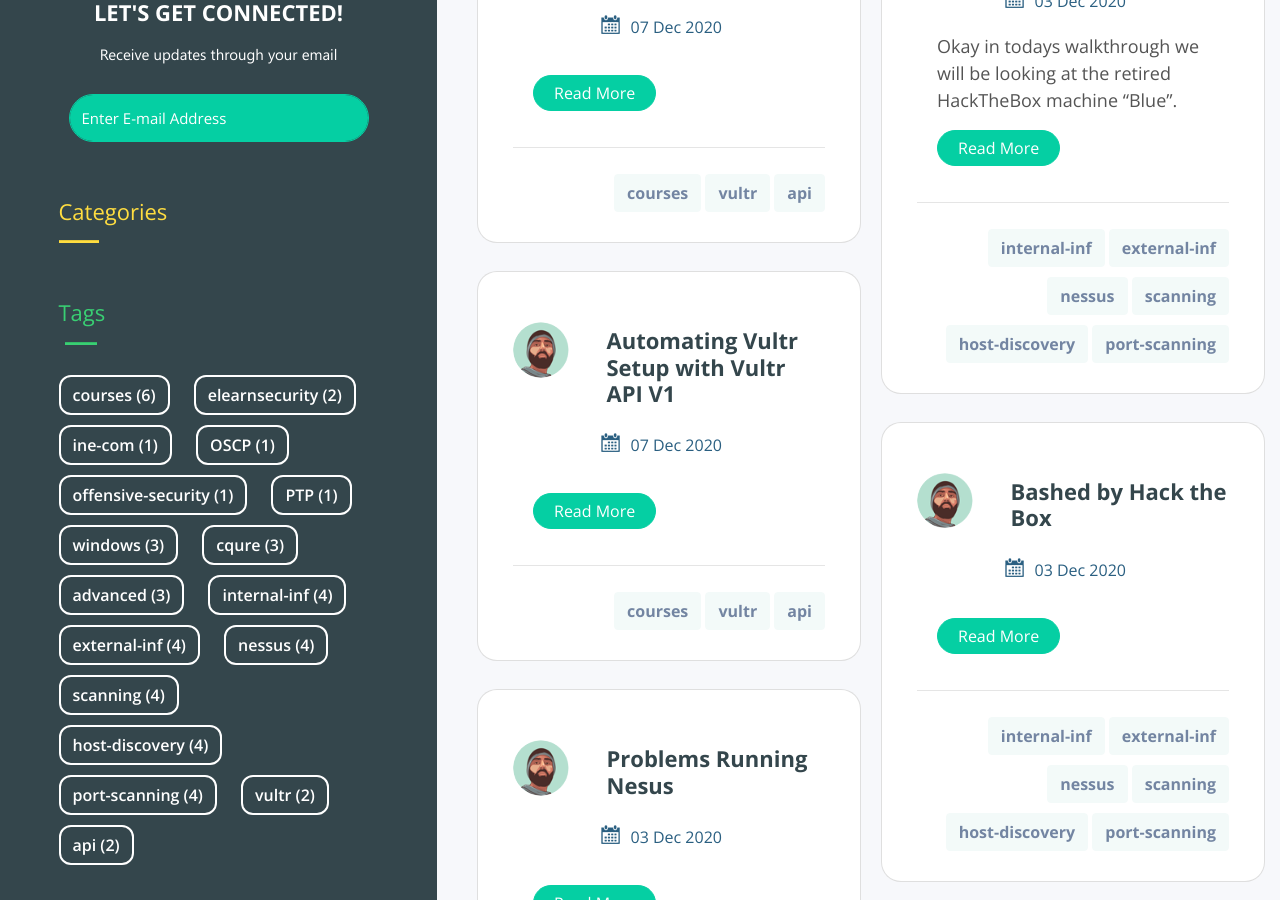
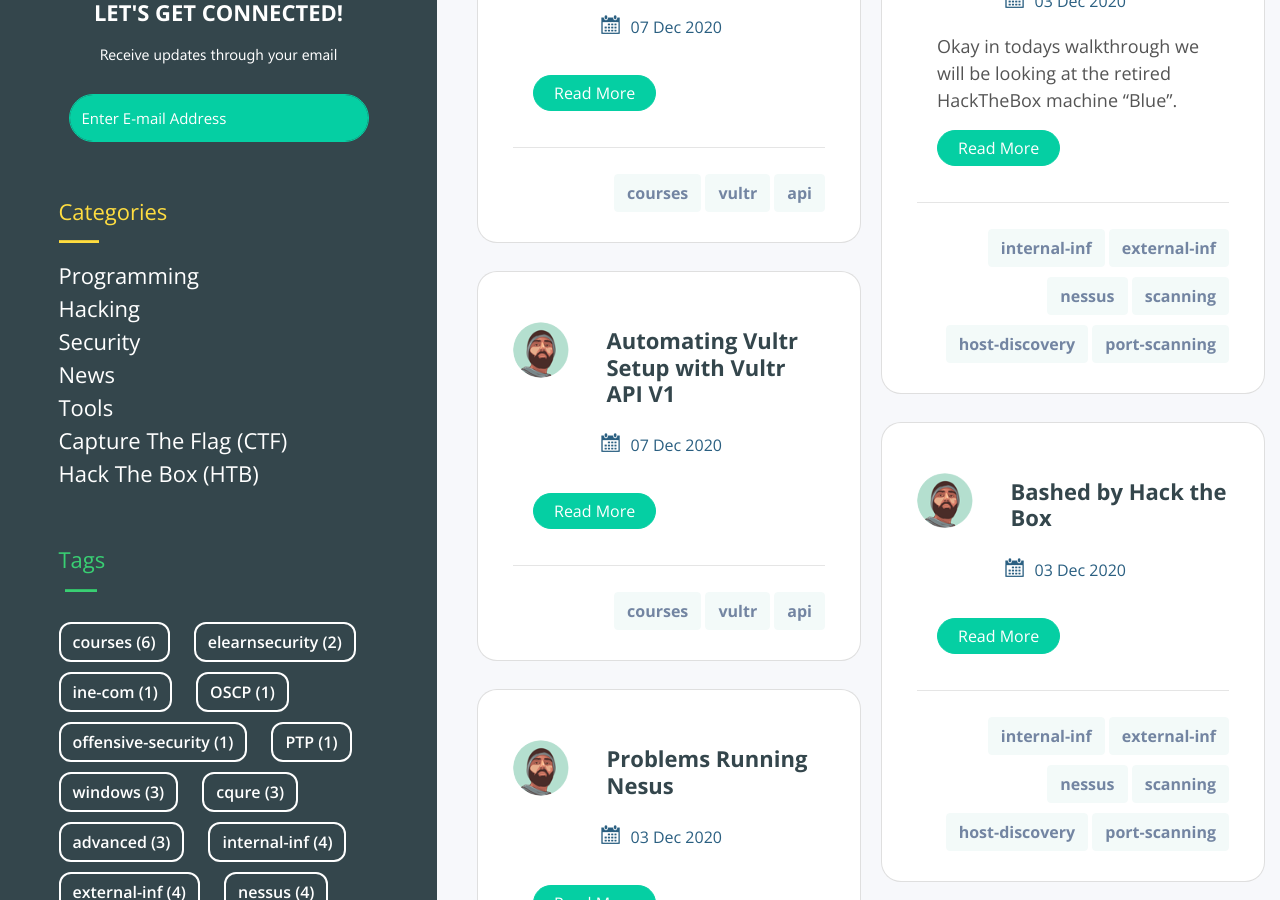
Before and after one commit to cleverberry/evilsaint, a Jekyll site: the page built from index.html, in a window 1280 px wide and 900 px high, scrolled down 361 px. Built offline with Jekyll 4.4.1, drawn with Linux system fonts in a browser that asks for light colours; nearby versions of some CDN libraries; the list of posts is cut into pages by our own code; a style sheet for code colours, icons or effects is not loaded; some of the changed lines change nothing that is shown.

Commit message:
Revert menu sidebar

```diff
--- a/_includes/sidebar.html
+++ b/_includes/sidebar.html
@@ -48,7 +48,7 @@
                         <li><a href="/"></a></li>
                         <li><a href="/"></a></li>
                         <!-- <li><a href="{{site.baseurl}}/coding/">Coding</a></li> -->
-                        {% comment %} <li><a href="{{site.baseurl}}/programming/">Programming</a></li>
+                        <li><a href="{{site.baseurl}}/programming/">Programming</a></li>
                         <li><a href="{{site.baseurl}}/hacking/">Hacking</a></li>
                         <li><a href="{{site.baseurl}}/security/">Security</a></li>
                         <li><a href="{{site.baseurl}}/news/">News</a></li>
@@ -66,7 +66,7 @@
                                 $('.subcategory').hide()
                             </script>
                         </li>
-                        <li><a href="{{site.baseurl}}/hack-the-box/">Hack The Box (HTB)</a></li> {% endcomment %}
+                        <li><a href="{{site.baseurl}}/hack-the-box/">Hack The Box (HTB)</a></li>
                     </ul>
                 </div>
             </div>
```
